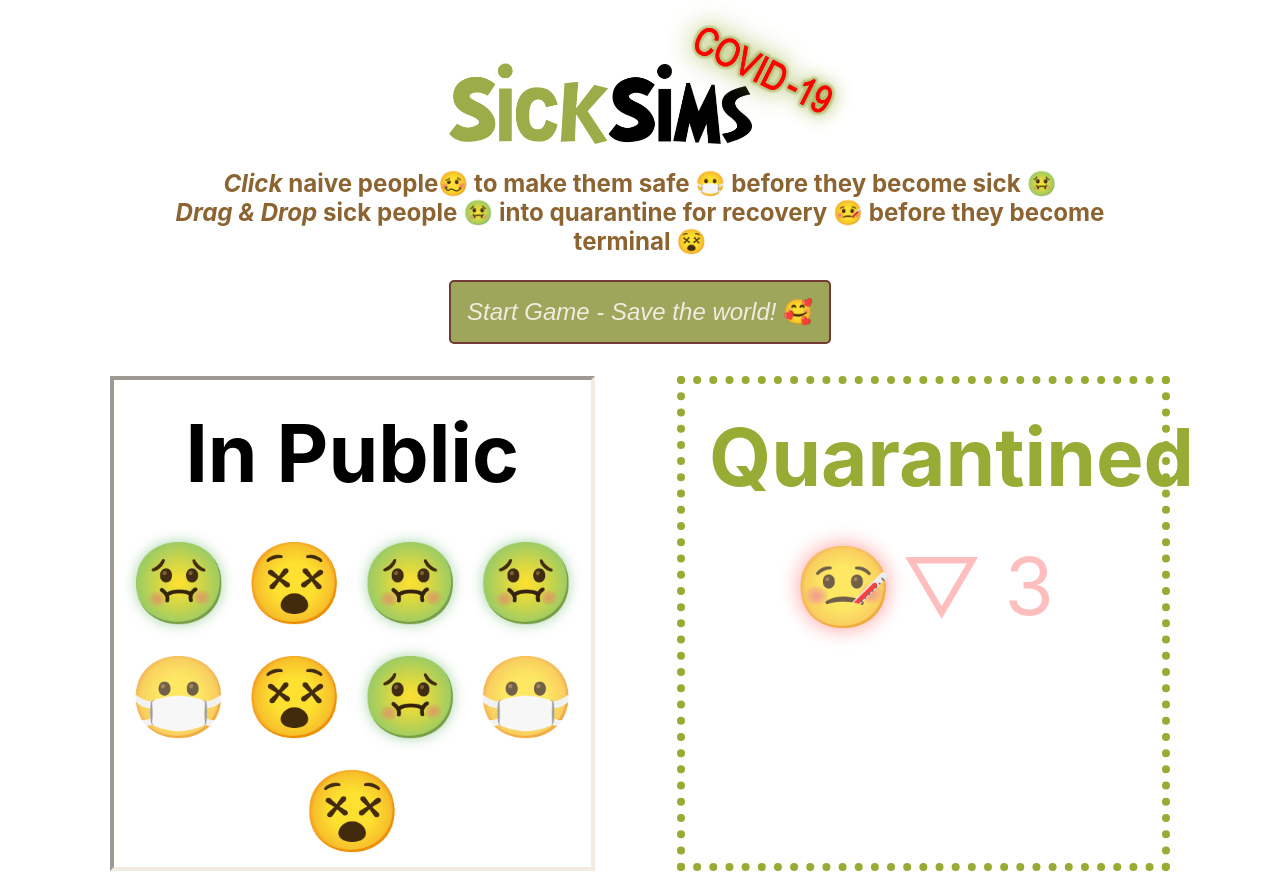
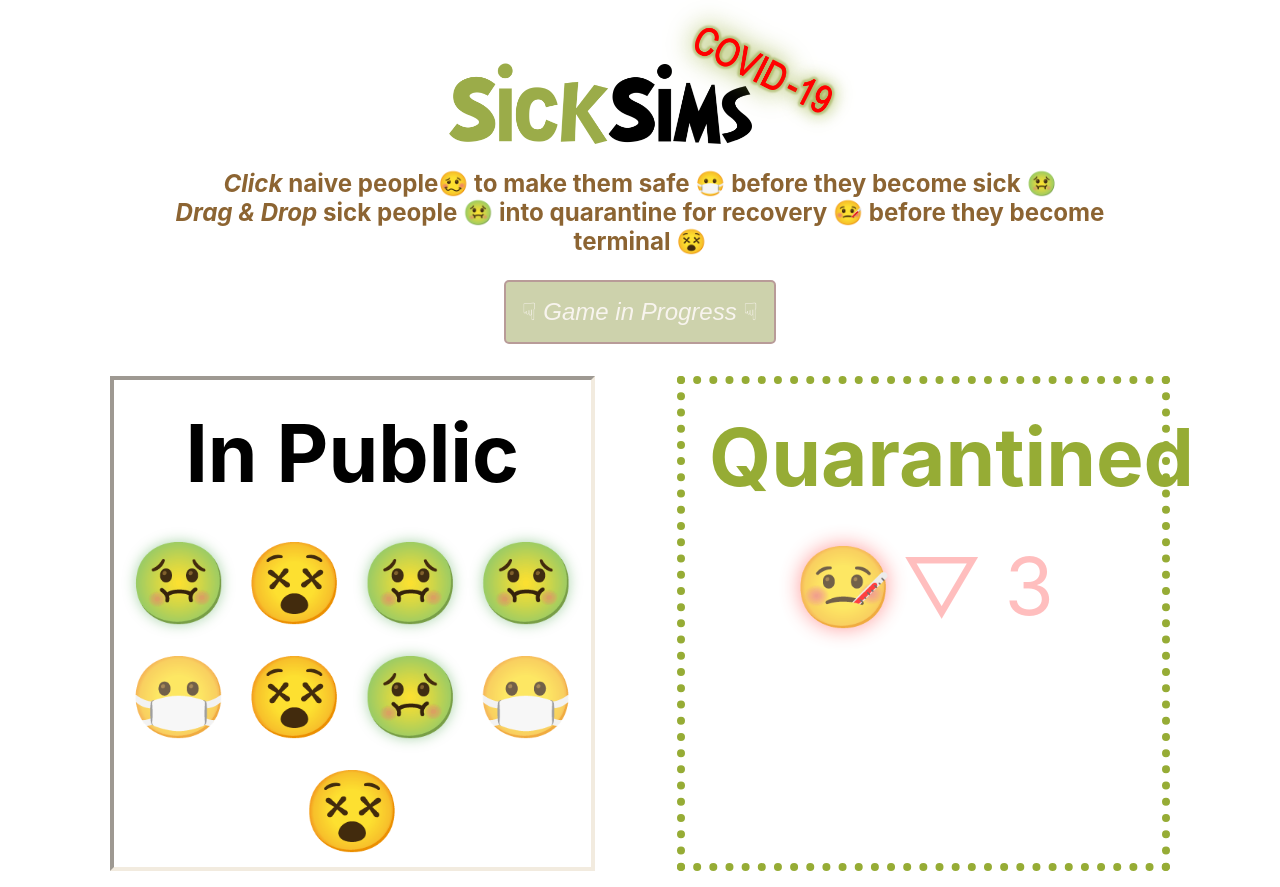
Before and after one commit to ryanmeinzer/sicksims, a React (Create React App) app: page /play in a window 1280 px wide. Built offline with nearby package versions, Linux system fonts and the light colour scheme.

Commit message:
Replaced start game with game in progress notification

```diff
--- a/src/App.js
+++ b/src/App.js
@@ -9,7 +9,6 @@ import { connect } from 'react-redux'
 import { safeToSavedChanger } from './redux/actions'
 import SuperherosContainer from './Superheros/SuperherosContainer.js'
 import SuperheroInput from './Superheros/SuperheroInput.js'
-import { Link } from 'react-router-dom'
 import logo from './SickSims-Logo.png'
 import { makeQuarantined } from './redux/actions'
 import Navigation from './Navigation.js'
--- a/src/Navigation.js
+++ b/src/Navigation.js
@@ -12,15 +12,22 @@ class HomeNav extends Component {
                 <div className='gameCompleteNavigation'>
                     {/* <Link to="/superheros"><button className='superherosButton'><i>See Top Superheros</i></button></Link> */}
                     {/* <button className='playButton' onClick={this.props.startGameButton}><i>Start Game - Save the world!</i> <span role="img" aria-label="saved person emoji">🥰</span></button> */}
-                    <Link to="/score"><button className='scoreButton'><i>Save Your Superhero Score</i> 🦸</button></Link>
+                    <Link to="/score"><button className='scoreButton'><i>Save Your Superhero Score</i><span className='superheroGameEmoji' role='img' aria-label='superhero person emoji'> 🦸</span></button></Link>
                 </div>
+            )
+        } else if (window.location.pathname === '/play') {
+            return (
+                <div className='gameInProgressNavigation'>
+                    <button className='inProgressButton' disabled> ☟ <i>Game in Progress</i> ☟ </button>
+                </div>
+
             )
         } else {
             return (
                 <div className='gameIncompleteNavigation'>
                     <button className='playButton' onClick={this.props.startGameButton}><i>Start Game - Save the world!</i> <span role="img" aria-label="saved person emoji">🥰</span></button>
                 </div>
-                )
+            )
         }
     }
 }
--- a/src/Superheros/SuperheroInput.js
+++ b/src/Superheros/SuperheroInput.js
@@ -1,7 +1,6 @@
 import React, { Component } from 'react'
 import { connect } from 'react-redux'
 import { addSuperhero } from '../redux/actions'
-import { Link } from 'react-router-dom'
 
 class SuperheroInput extends Component {
 
--- a/src/index.css
+++ b/src/index.css
@@ -61,11 +61,16 @@ button {
   padding: .5rem 1rem;
 } */
 
-.superherosButton {
-  padding: .5rem 1rem;
+.inProgressButton:disabled {
+    opacity: 0.5;
+    cursor: not-allowed;
 }
 
-.gameCompleteNavigation, .gameIncompleteNavigation {
+/* .superherosButton {
+  padding: .5rem 1rem;
+} */
+
+.gameCompleteNavigation, .gameInProgressNavigation, .gameIncompleteNavigation {
   padding: 0 0 2rem 0;
 }
 
```
